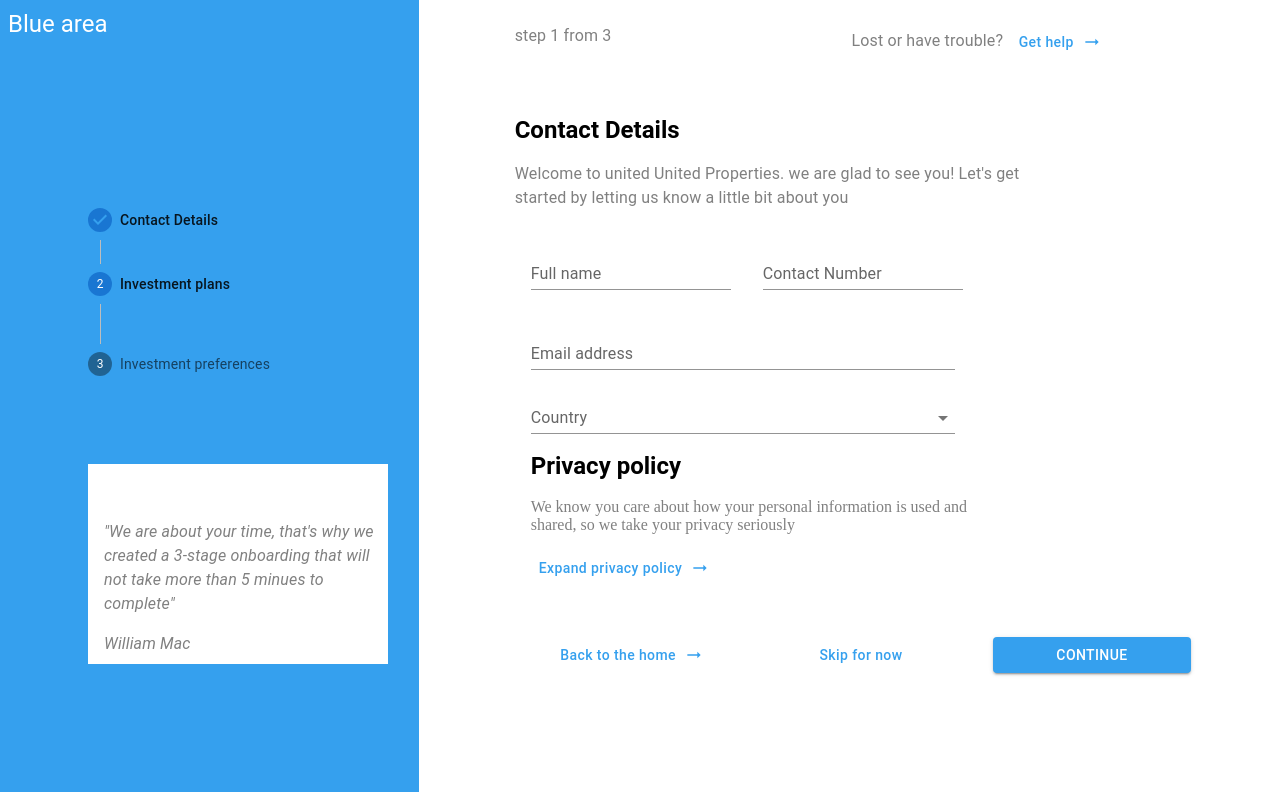
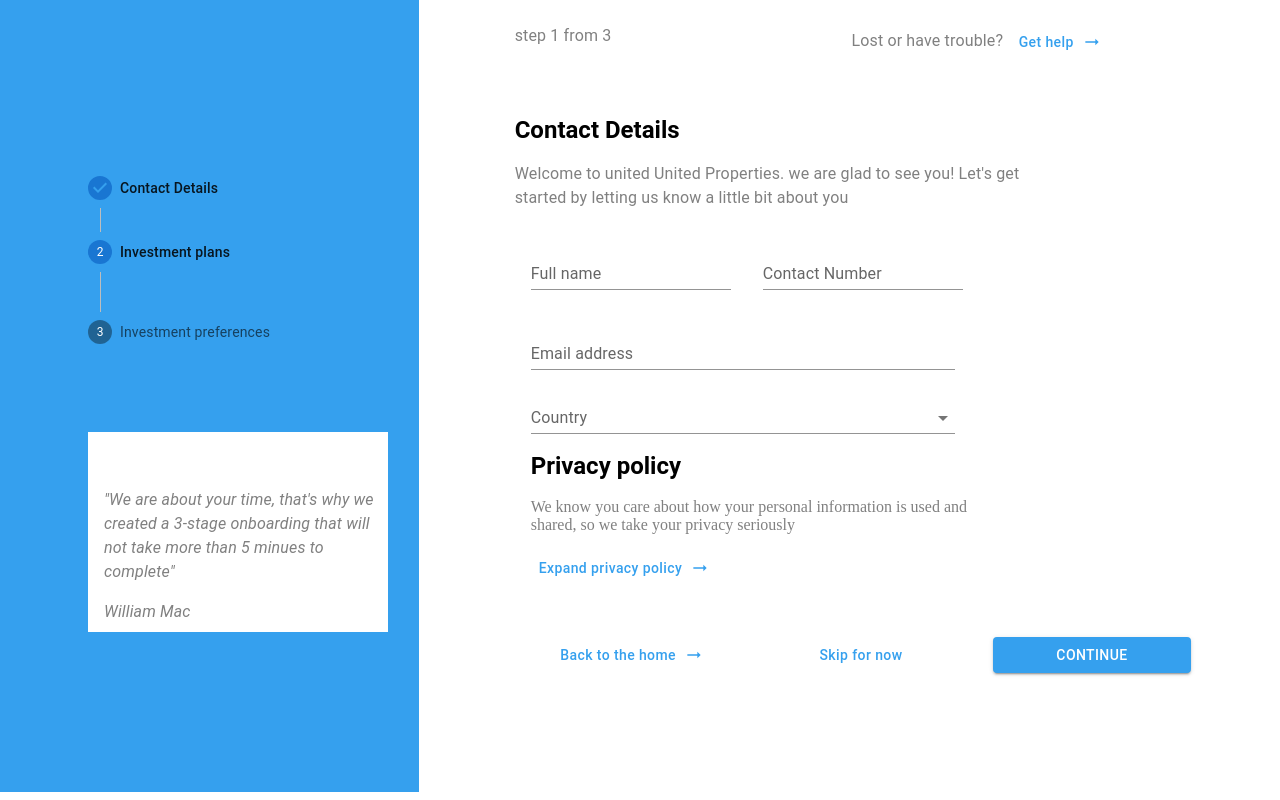
Before and after one commit to dilshanDD/user-onboarding-app, a React (Create React App) app: page / in a window 1280 px wide. Built offline with nearby package versions, Linux system fonts and the light colour scheme.

Commit message:
minor changes

```diff
--- a/src/components/ContactDetails.js
+++ b/src/components/ContactDetails.js
@@ -46,7 +46,7 @@ class ContactDetails extends React.Component {
               style={{ backgroundColor: "#35a0ee" }}
             >
               <Typography variant="h5" align="left" style={{ color: "white" }}>
-                Blue area
+                {/* Blue area */}
               </Typography>
 
               <Box sx={{ maxWidth: 400 }} pl={10} pt={20}>
--- a/src/components/InvestmentPlans.js
+++ b/src/components/InvestmentPlans.js
@@ -88,7 +88,7 @@ class InvestmentPlans extends React.Component {
               style={{ backgroundColor: "#35a0ee" }}
             >
               <Typography variant="h5" align="left" style={{ color: "white" }}>
-                Blue area
+                {/* Blue area */}
               </Typography>
 
               <Box sx={{ maxWidth: 400 }} pl={10} pt={20}>
--- a/src/components/InvestmentPref.js
+++ b/src/components/InvestmentPref.js
@@ -61,7 +61,7 @@ class InvestmentPref extends React.Component {
               style={{ backgroundColor: "#35a0ee" }}
             >
               <Typography variant="h5" align="left" style={{ color: "white" }}>
-                Blue area
+                {/* Blue area */}
               </Typography>
               <Box sx={{ maxWidth: 400 }} pl={10} pt={20}>
                 <Stepper activeStep={values.step} orientation="vertical">
```
